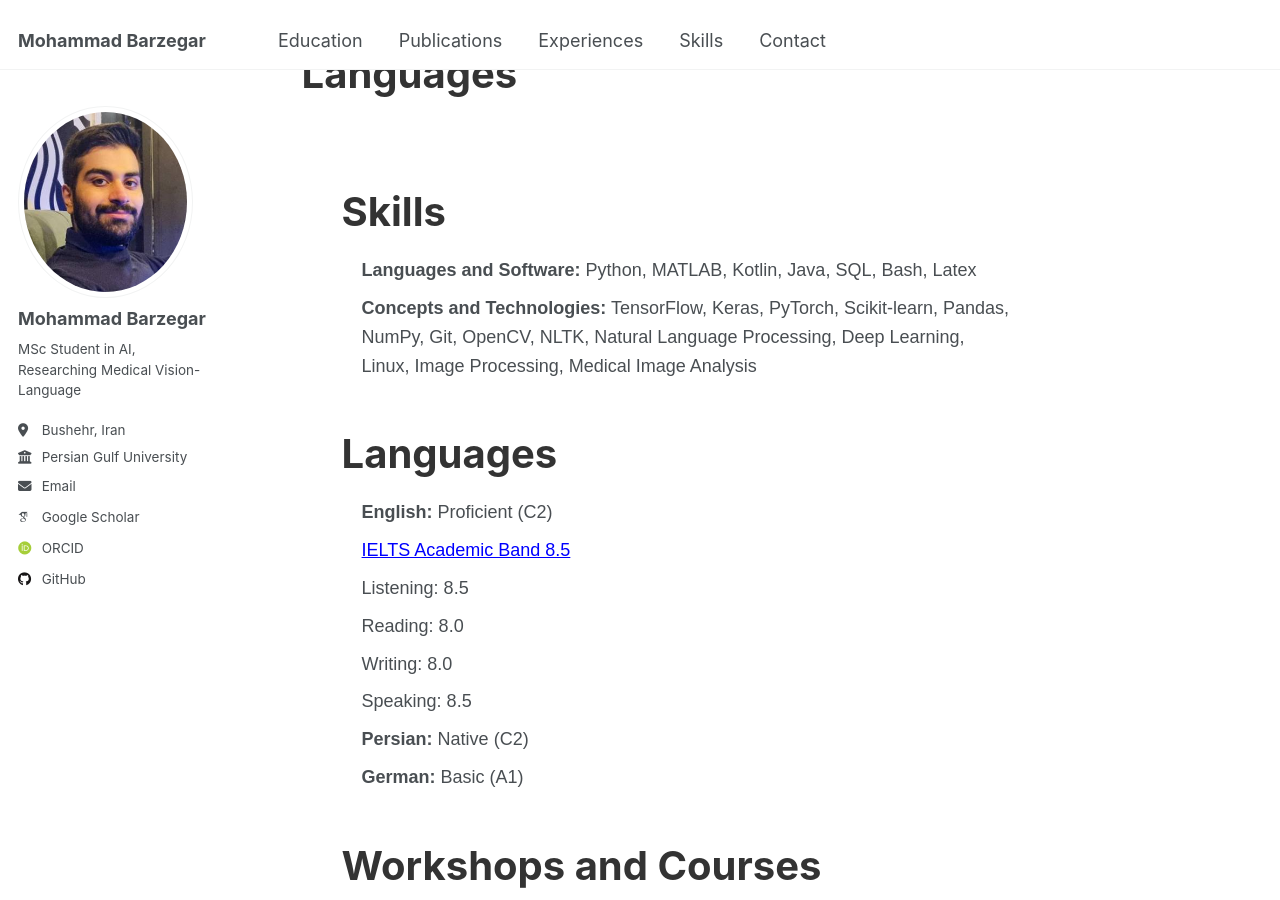
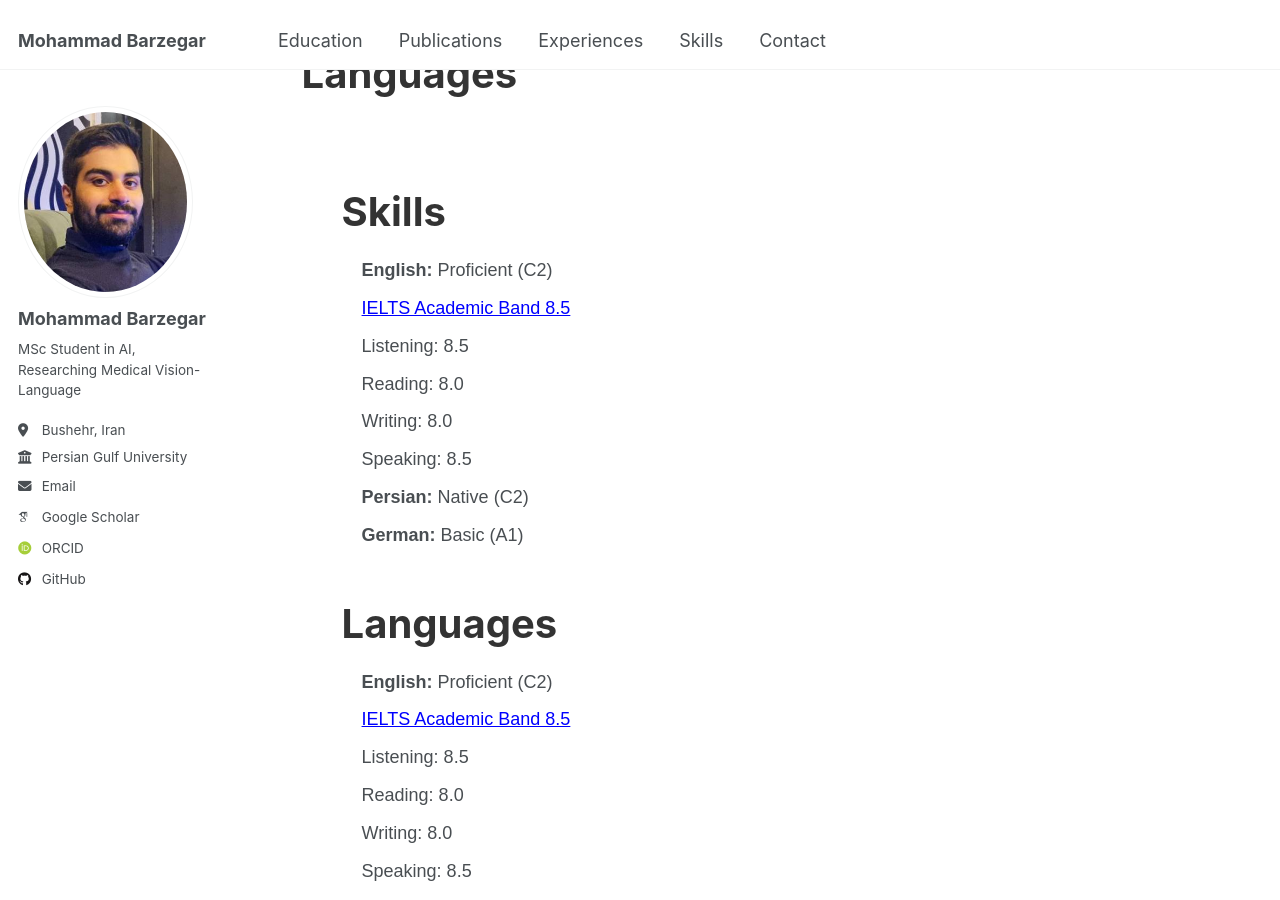
Before and after one commit to mbrz97/mbrz97.github.io, a Jekyll site: the page built from _pages/skills.html, in a window 1280 px wide and 900 px high, scrolled down 318 px. Built offline with Jekyll 4.4.1, drawn with Linux system fonts in a browser that asks for light colours; some web fonts are replaced.

Commit message:
Update skills.html

```diff
--- a/_pages/skills.html
+++ b/_pages/skills.html
@@ -148,8 +148,20 @@ author_profile: true
         <h1>Skills</h1>
         <div class="details">
             <ul>
-                <li><strong>Languages and Software:</strong> Python, MATLAB, Kotlin, Java, SQL, Bash, Latex</li>
-                <li><strong>Concepts and Technologies:</strong> TensorFlow, Keras, PyTorch, Scikit-learn, Pandas, NumPy, Git, OpenCV, NLTK, Natural Language Processing, Deep Learning, Linux, Image Processing, Medical Image Analysis</li>
+                <li><strong>English:</strong> Proficient (C2)
+                    <ul>
+                        <li><a href="[hyperlink]">IELTS Academic Band 8.5</a>
+                            <ul>
+                                <li>Listening: 8.5</li>
+                                <li>Reading: 8.0</li>
+                                <li>Writing: 8.0</li>
+                                <li>Speaking: 8.5</li>
+                            </ul>
+                        </li>
+                    </ul>
+                </li>
+                <li><strong>Persian:</strong> Native (C2)</li>
+                <li><strong>German:</strong> Basic (A1)</li>
             </ul>
         </div>
 
```
